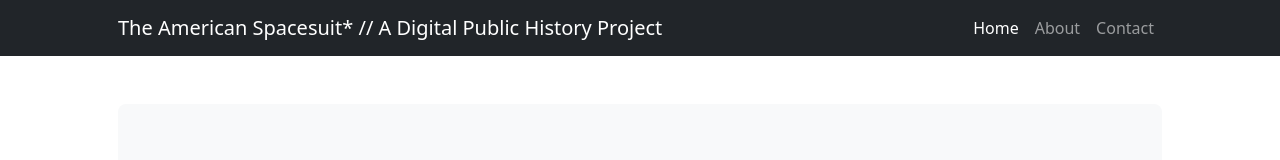
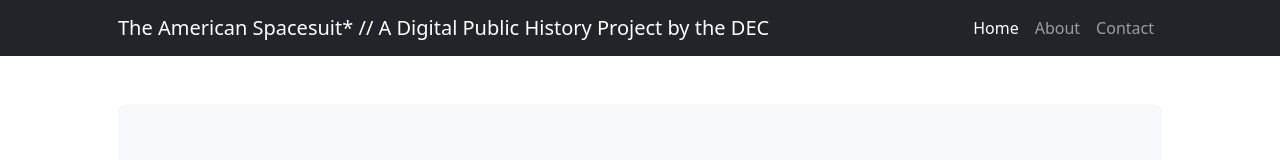
Before and after one commit to DigitalExplorationCenter/spacesuit, a plain HTML site: page index.html in a window 1280 px wide. Shown: the top 160 px of the page. Drawn offline with nearby package versions, Linux system fonts and the light colour scheme.

Commit message:
Update index.html

```diff
--- a/index.html
+++ b/index.html
@@ -17,7 +17,7 @@
         <!-- Responsive navbar-->
         <nav class="navbar navbar-expand-lg navbar-dark bg-dark">
             <div class="container px-lg-5">
-                <a class="navbar-brand" href="#!">The American Spacesuit* // A Digital Public History Project</a>
+                <a class="navbar-brand" href="#!">The American Spacesuit* // A Digital Public History Project by the DEC</a>
                 <button class="navbar-toggler" type="button" data-bs-toggle="collapse" data-bs-target="#navbarSupportedContent" aria-controls="navbarSupportedContent" aria-expanded="false" aria-label="Toggle navigation"><span class="navbar-toggler-icon"></span></button>
                 <div class="collapse navbar-collapse" id="navbarSupportedContent">
                     <ul class="navbar-nav ms-auto mb-2 mb-lg-0">
```
